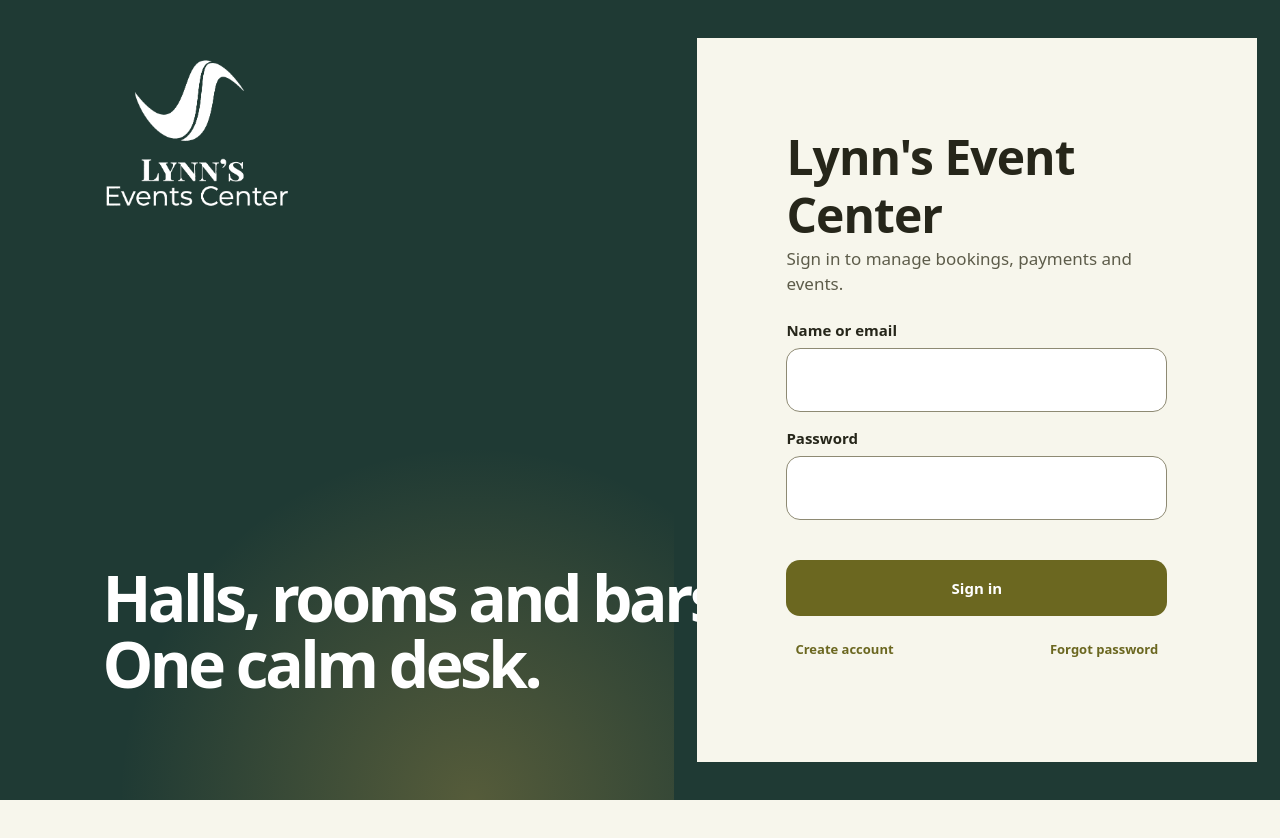
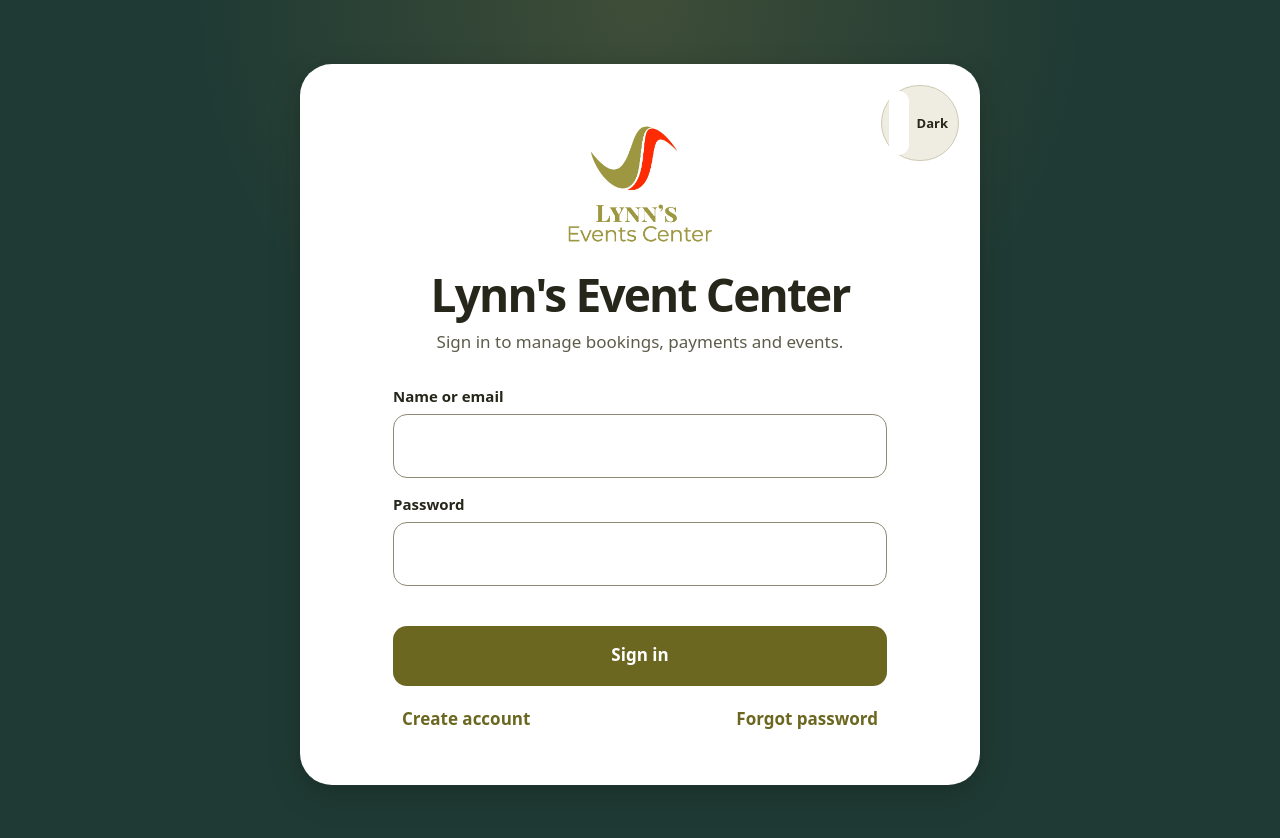
Before and after one commit to yarck-faraj/Venue-Desk, a website built with Vite: page index.html in a window 1280 px wide. Before the commit the page ends 800 px from the top, so only its background shows below. Built offline with nearby package versions, Linux system fonts and the light colour scheme; no server answers.

Commit message:
update from bolt
Co-authored-by: Bolt <agent+12554641@bolt.new>

```diff
--- a/index.html
+++ b/index.html
@@ -17,6 +17,7 @@
 
 <div id="auth" class="auth" data-brand="events" hidden>
   <div class="box">
+    <label class="theme-toggle"><input class="theme-input" type="checkbox" aria-label="Use dark theme"><span>Dark</span></label>
     <h1 id="authTitle">Lynn's Event Center</h1>
     <p id="authSub">Sign in to manage bookings, payments and events.</p>
     <div id="authForm">
--- a/src/styles/redesign-auth.css
+++ b/src/styles/redesign-auth.css
@@ -1,51 +1,91 @@
 body { background: var(--bg); }
 .auth {
-  display: grid;
-  grid-template-columns: minmax(0, 1fr) minmax(420px, .9fr);
-  align-items: stretch;
-  gap: 0;
-  padding: 0;
-  background: var(--chrome);
-}
-.auth::before {
-  content: "Halls, rooms and bars.\A One calm desk.";
+  min-height: 100vh;
+  min-height: 100dvh;
   display: flex;
-  align-items: flex-end;
-  padding: clamp(48px, 8vw, 120px);
-  white-space: pre;
-  font-size: clamp(42px, 5vw, 78px);
-  font-weight: 700;
-  line-height: 1.04;
-  letter-spacing: -.055em;
-  color: #fff;
+  align-items: center;
+  justify-content: center;
+  padding: clamp(24px, 5vw, 64px) var(--s5);
   background:
-    url("/assets/images/lynns-events-white.png") 8vw 7vh / 190px auto no-repeat,
-    radial-gradient(circle at 70% 100%, rgba(227, 179, 74, .28), transparent 38%),
+    radial-gradient(circle at 50% 0, rgba(227,179,74,.16), transparent 42%),
     var(--chrome);
 }
 .auth .box {
-  align-self: center;
-  justify-self: center;
-  max-width: 560px;
-  border-radius: 0;
-  box-shadow: none;
-  padding: clamp(40px, 7vw, 96px) clamp(28px, 7vw, 112px);
-  background: var(--bg);
+  position: relative;
+  width: min(100%, 680px);
+  max-width: 680px;
+  padding: clamp(34px, 5vw, 58px) clamp(28px, 8vw, 92px) 42px;
+  border: 1px solid rgba(255,255,255,.14);
+  border-radius: 32px;
+  background: var(--card);
+  color: var(--ink);
+  box-shadow: var(--sh-3);
 }
-.auth .box::before { display: none; }
-.auth h1 { text-align: left; font-size: clamp(30px, 4vw, 48px); }
-.auth p { text-align: left; font-size: var(--fs-lg); }
-.auth .btn { border-radius: var(--r); min-height: 56px; }
-.auth .btn.sm { min-height: 44px; }
+.auth .box::before {
+  content: "";
+  display: block;
+  width: 172px;
+  height: 122px;
+  margin: 0 auto 24px;
+  background: url("/assets/images/lynns-events.png") center / contain no-repeat;
+}
+.auth .theme-toggle {
+  position: absolute;
+  top: 20px;
+  right: 20px;
+  background: var(--sunken);
+  border-color: var(--line-strong);
+  color: var(--ink);
+}
+.auth h1 {
+  margin: 0 0 8px;
+  color: var(--ink);
+  font-size: clamp(30px, 4vw, 46px);
+  line-height: 1.12;
+  letter-spacing: -.04em;
+  text-align: center;
+}
+.auth p {
+  max-width: 480px;
+  margin: 0 auto var(--s8);
+  color: var(--mute);
+  font-size: var(--fs-lg);
+  line-height: 1.5;
+  text-align: center;
+}
 .auth .f > span { font-size: var(--fs-md); }
-.auth input { min-height: 64px; border-radius: var(--r); background: var(--card); }
-.auth .theme-toggle { position: absolute; top: var(--s5); right: var(--s5); }
-@media (max-width: 899px) {
-  .auth { display: block; padding: var(--s4); }
-  .auth::before { display: none; }
-  .auth .box {
-    min-height: calc(100vh - var(--s8));
-    padding: var(--s8) var(--s5);
-    border-radius: var(--r-lg);
-  }
+.auth input {
+  min-height: 64px;
+  border-radius: var(--r);
+  background: var(--card);
 }
+.auth .btn {
+  min-height: 60px;
+  border-radius: var(--r);
+  font-size: var(--fs-lg);
+  font-weight: 800;
+}
+.auth .btn.sm {
+  min-height: 44px;
+  color: var(--primary);
+}
+.auth .btn.sm:hover { background: var(--primary-tint); }
+html[data-theme="dark"] .auth {
+  background:
+    radial-gradient(circle at 50% 0, rgba(227,179,74,.12), transparent 42%),
+    #101916;
+}
+html[data-theme="dark"] .auth .box {
+  border-color: #46564d;
+  background: #202925;
+  color: #f4efe6;
+}
+html[data-theme="dark"] .auth .box::before {
+  background-image: url("/assets/images/lynns-events-white.png");
+}
+@media (max-width: 640px) {
+  .auth { padding: 16px; }
+  .auth .box { padding: 58px 22px 28px; border-radius: 24px; }
+  .auth .box::before { width: 148px; height: 104px; margin-bottom: 18px; }
+  .auth .theme-toggle { top: 14px; right: 14px; }
+}
--- a/src/styles/redesign.css
+++ b/src/styles/redesign.css
@@ -34,6 +34,24 @@ header.top .dot { margin-left: 0; }
 .kpi b { position: relative; z-index: 1; font-size: 28px; }
 .card h2 { font-size: var(--fs-lg); }
 .row { min-height: 56px; }
+.row.tap { margin: 0 calc(var(--s4) * -1); padding: var(--s3) var(--s4); border-bottom: 1px solid var(--line); transition: background-color var(--t), transform var(--t); }
+.row.tap:last-child { border-bottom: 0; }
+.row.tap:hover { background: var(--primary-tint); transform: translateX(2px); }
+#view > .bar:first-child { margin-bottom: var(--s4); }
+#view > .bar:nth-child(2) input { max-width: 560px; min-height: 52px; border-radius: var(--pill); padding-left: var(--s5); }
+.cal .h { padding: var(--s2); color: var(--mute); font-size: var(--fs-xs); font-weight: 800; letter-spacing: .08em; text-transform: uppercase; }
+.cal .d i { display: block; overflow: hidden; margin-top: var(--s2); padding: 5px 7px; border-radius: var(--r-xs); color: #fff; font-size: 11px; font-style: normal; line-height: 1.2; text-overflow: ellipsis; white-space: nowrap; }
+.cal + .card { margin-top: var(--s5) !important; }
+.cal + .card h2 { display: flex; align-items: center; gap: var(--s3); justify-content: space-between; }
+.rmgrid { grid-template-columns: repeat(auto-fit, minmax(180px, 1fr)); }
+.rm em { color: var(--mute); font-size: var(--fs-sm); font-style: normal; }
+.kpis.k6 { grid-template-columns: repeat(3, 1fr); }
+.kpis.k6 .kpi { min-height: 116px; }
+.kpis.k6 .kpi b { font-size: 24px; }
+.bars { align-items: end; gap: 6px; padding: var(--s5) var(--s3) var(--s2); border-radius: var(--r); background: linear-gradient(to top, var(--primary-tint), transparent); }
+.bars > div { min-width: 8px; border-radius: 6px 6px 2px 2px; background: var(--primary); }
+.mini { display: flex; justify-content: space-between; color: var(--mute); font-size: var(--fs-xs); }
+
 .btn { min-height: 48px; border-radius: var(--r); transition: transform var(--t), box-shadow var(--t), background-color var(--t); }
 .btn:hover { transform: translateY(-1px); }
 .btn:active { transform: translateY(1px); }
--- a/src/styles/theme.css
+++ b/src/styles/theme.css
@@ -111,6 +111,11 @@ html[data-theme="dark"] [data-brand="cocktail"] {
   outline: 2px solid var(--focus-on-dark);
   outline-offset: 2px;
 }
+html[data-theme="dark"] input::placeholder,
+html[data-theme="dark"] textarea::placeholder { color: #aebbb3; }
+html[data-theme="dark"] input:user-invalid,
+html[data-theme="dark"] select:user-invalid,
+html[data-theme="dark"] textarea:user-invalid { background-color: #2b211f; }
 @media (max-width: 640px) {
   .theme-toggle span { display: none; }
   .theme-toggle { padding-right: 7px; }
```
